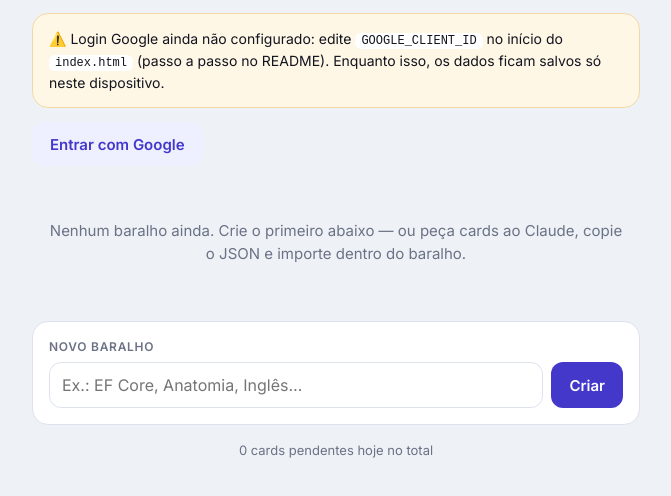
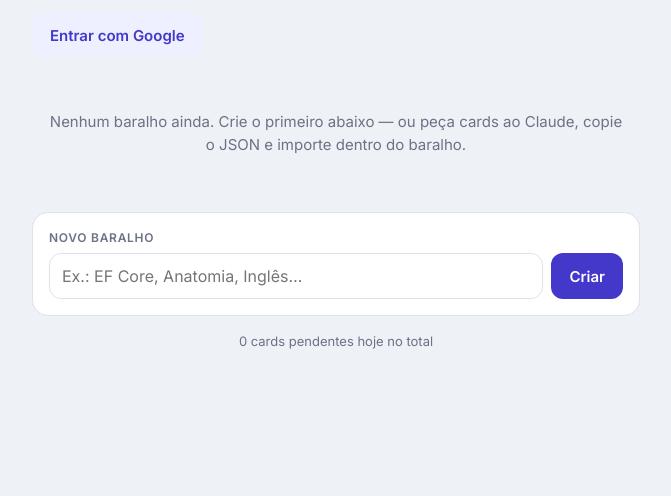
Before and after one commit to gabriele-martins/flashdeck, a plain HTML site: page index.html in a window 1280 px wide. Shown: the part 60-556 px from the top of the page, without its empty margins (304-975 px from the left). Drawn offline with Linux system fonts and the light colour scheme.

Commit message:
Configura GOOGLE_CLIENT_ID para login com Google

```diff
--- a/index.html
+++ b/index.html
@@ -98,7 +98,7 @@ body{min-height:100vh;background:var(--bg);color:var(--ink);
    Cloud Console e cole abaixo. Passo a passo no README.md.
    O Client ID é público por natureza; não é segredo.
    ============================================================ */
-const GOOGLE_CLIENT_ID = "COLE_SEU_CLIENT_ID_AQUI.apps.googleusercontent.com";
+const GOOGLE_CLIENT_ID = "108033196573-83nocg854bnthb1cnveicoshkd1kio74.apps.googleusercontent.com";
 const DRIVE_SCOPE = "https://www.googleapis.com/auth/drive.appdata";
 const DRIVE_FILE = "flashdeck-data.json";
 const LOCAL_KEY = "flashdeck-data-v1";
```
